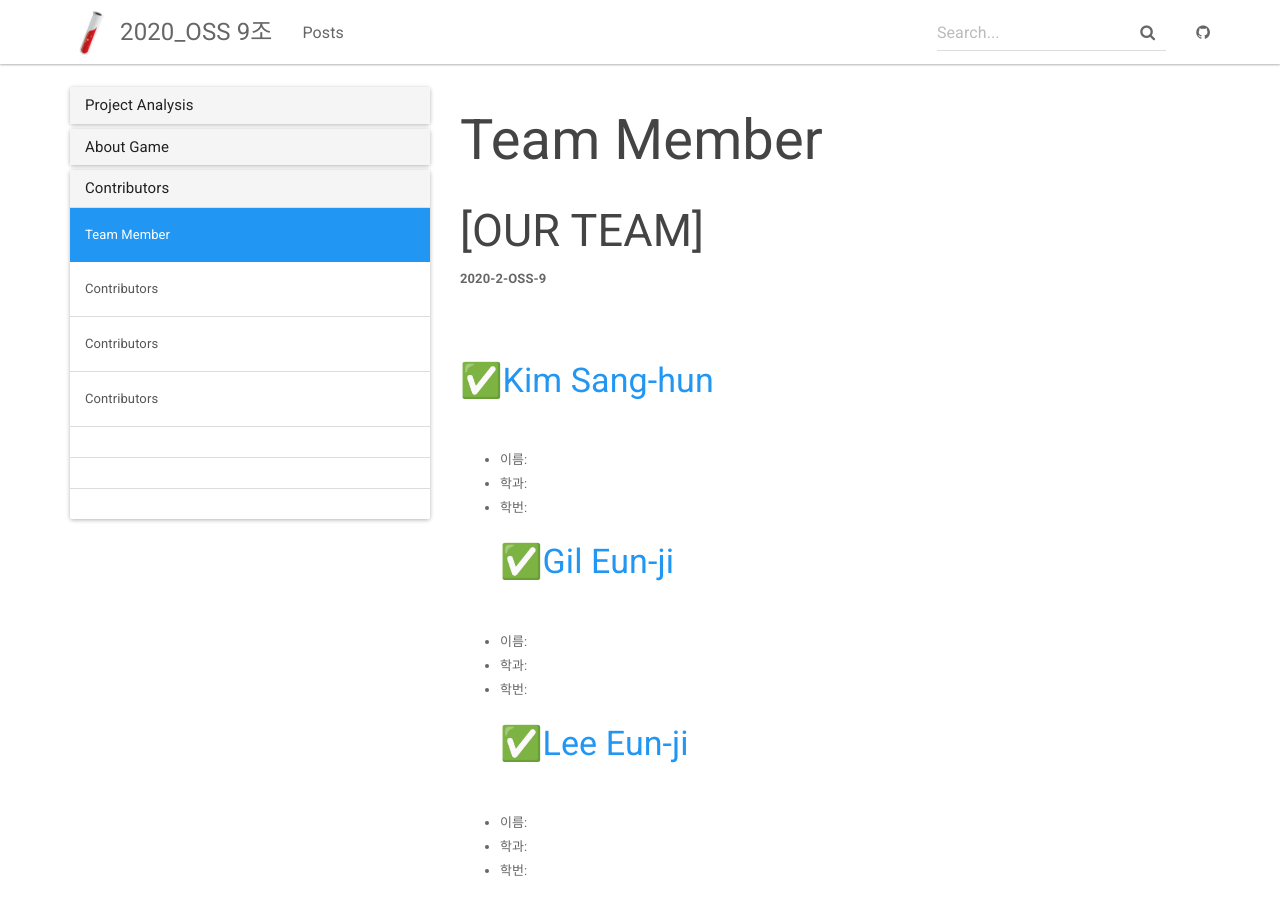
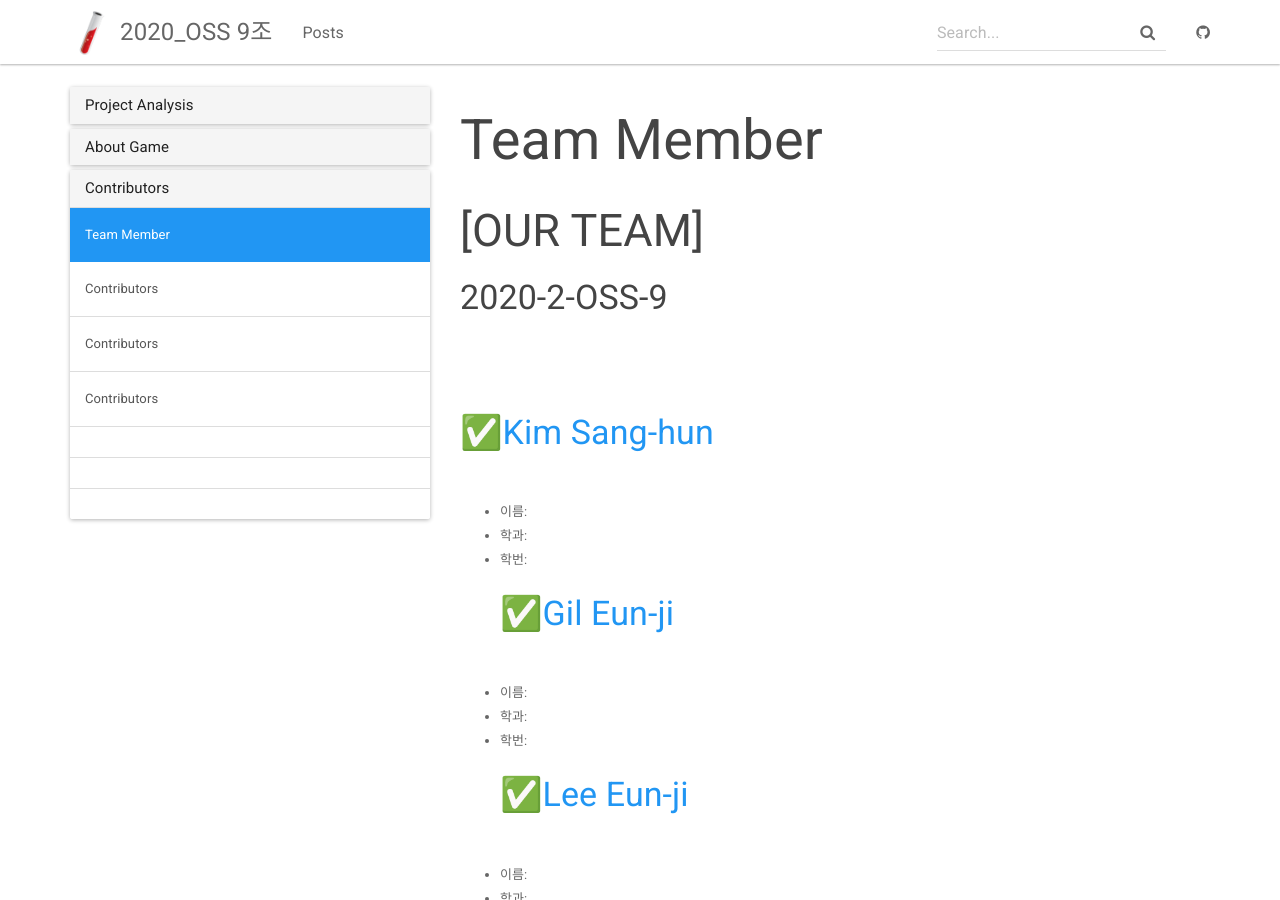
Before and after one commit to doolim98/2020-2-OSS-9, a Jekyll site: the page built from _docs/Teamrole/team_member.md, in a window 1280 px wide and 900 px high. Built offline with Jekyll 4.4.1, drawn with Linux system fonts in a browser that asks for light colours.

```diff
--- a/_docs/Teamrole/team_member.md
+++ b/_docs/Teamrole/team_member.md
@@ -3,7 +3,7 @@ title: Team Member
 permalink: /docs/team_member/
 ---
 ## [OUR TEAM]
-**2020-2-OSS-9**<br><br><br>
+### 2020-2-OSS-9<br><br><br>
 
 ### &#9989;[Kim Sang-hun](https://github.com/baldwinIV)<br><br>
 - 이름:  <br>
```
